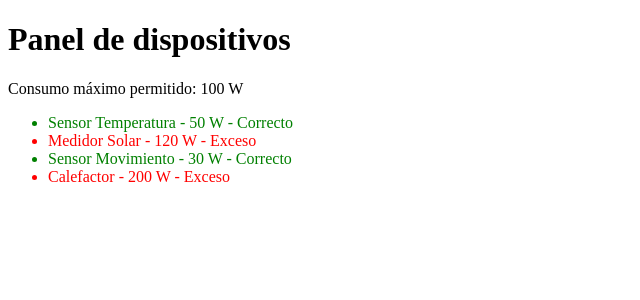
After one commit to pulento-pepe/Back-end-PJCA, a Django app: page /panel in a window 1280 px wide. The commit adds this page. Shown: the top 300 px of the page, without its empty margins (0-640 px from the left). Run offline with Django 5.2, Linux system fonts and the light colour scheme.

Commit message:
correcciones y tarea

```diff
--- /dev/null
+++ b/monitoreo/dispositivos/templates/dispositivos/panel.html
@@ -0,0 +1,24 @@
+<!DOCTYPE html>
+<html lang="es">
+<head>
+    <meta charset="UTF-8">
+    <title>Panel de dispositivos</title>
+</head>
+<body>
+    <h1>Panel de dispositivos</h1>
+    <p>Consumo máximo permitido: {{ consumo_maximo }} W</p>
+    <ul>
+        {% for dispositivo in dispositivos %}
+            {% if dispositivo.consumo > consumo_maximo %}
+                <li style="color:red;">
+                    {{ dispositivo.nombre|title }} - {{ dispositivo.consumo }} W - Exceso
+                </li>
+            {% else %}
+                <li style="color:green;">
+                    {{ dispositivo.nombre|title }} - {{ dispositivo.consumo }} W - Correcto
+                </li>
+            {% endif %}
+        {% endfor %}
+    </ul>
+</body>
+</html>
--- a/monitoreo/dispositivos/views.py
+++ b/monitoreo/dispositivos/views.py
@@ -3,4 +3,20 @@ from django.http import HttpResponse
 
 # Create your views here.
 def inicio(request):
-    return HttpResponse("holae")
+    contexto = {"nombre": "pablo"}
+    return render(request, "dispositivos/inicio.html", contexto)
+
+def panel_dispositivos(request):
+    dispositivos =[
+        {"nombre": "sensor temperatura", "consumo":50},
+        {"nombre": "medidor solar", "consumo":120},
+        {"nombre": "sensor movimiento", "consumo":30},
+        {"nombre": "calefactor", "consumo":200},
+    ]
+
+    consumo_maximo = 100
+
+    return render(request, "dispositivos/panel.html",
+    {"dispositivos": dispositivos,
+    "consumo_maximo": consumo_maximo
+    })
--- a/monitoreo/monitoreo/urls.py
+++ b/monitoreo/monitoreo/urls.py
@@ -18,8 +18,10 @@ from django.contrib import admin
 from django.urls import path
 
 from dispositivos.views import inicio
+from dispositivos.views import panel_dispositivos
 
 urlpatterns = [
     path('admin/', admin.site.urls),
     path('',inicio),
+    path('panel',panel_dispositivos),
 ]
```
Also changed, not shown: monitoreo/dispositivos/templates/dispositivos/inicio.html (+10 -4 lines).
